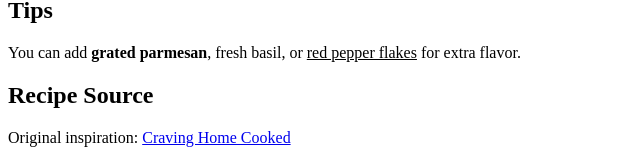
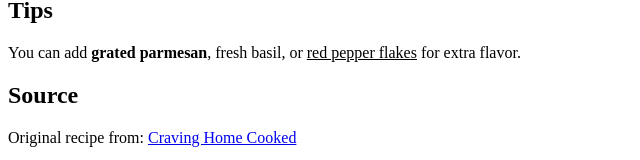
Before and after one commit to RectorSan/recipe-page, a plain HTML site: page index.html in a window 1280 px wide. Shown: the part 1066-1226 px from the top of the page, without its empty margins (0-640 px from the left). Drawn offline with Linux system fonts and the light colour scheme.

Commit message:
Update index.html

```diff
--- a/index.html
+++ b/index.html
@@ -7,11 +7,11 @@
 
 <body>
 
-    <!-- ===== Header Section ===== -->
+    <!-- Header -->
     <h1>Spaghetti Bolognese</h1>
     <p><em>A classic Italian pasta dish made with a rich, hearty meat sauce. Perfect for a comforting meal!</em></p>
 
-    <!-- ===== Recipe Details ===== -->
+    <!-- Details -->
     <section>
         <h2>Recipe Details</h2>
         <p><strong>Prep Time:</strong> 10 minutes</p>
@@ -21,13 +21,13 @@
         <p><strong>Difficulty:</strong> <mark>Easy</mark></p>
     </section>
 
-    <!-- ===== Image Section ===== -->
+    <!-- Image -->
     <section>
         <h2>Dish Image</h2>
         <img src="spaghetti.jpg" alt="Spaghetti Bolognese dish" width="350" height="250">
     </section>
 
-    <!-- ===== Ingredients ===== -->
+    <!-- Ingredients -->
     <section>
         <h2>Ingredients</h2>
         <ul>
@@ -42,7 +42,7 @@
         </ul>
     </section>
 
-    <!-- ===== Instructions ===== -->
+    <!-- Instructions -->
     <section>
         <h2>Instructions</h2>
         <ol>
@@ -56,16 +56,16 @@
         </ol>
     </section>
 
-    <!-- ===== Tips ===== -->
+    <!-- Tips -->
     <section>
         <h2>Tips</h2>
         <p>You can add <strong>grated parmesan</strong>, fresh basil, or <u>red pepper flakes</u> for extra flavor.</p>
     </section>
 
-    <!-- ===== Bonus Section: Source Link ===== -->
+    <!-- Source -->
     <section>
-        <h2>Recipe Source</h2>
-        <p>Original inspiration:
+        <h2>Source</h2>
+        <p>Original recipe from:
             <a href="https://cravinghomecooked.com/spaghetti-bolognese/" target="_blank">
                 Craving Home Cooked
             </a>
```
